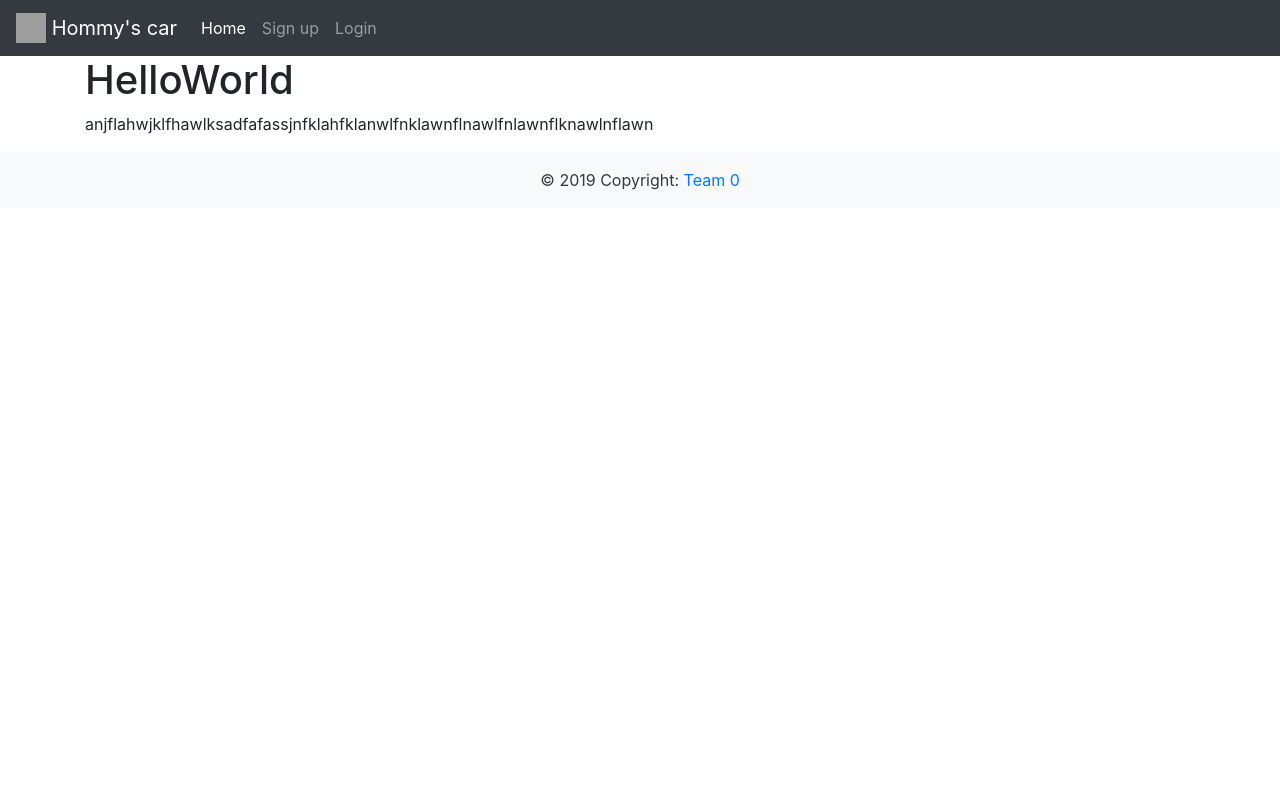
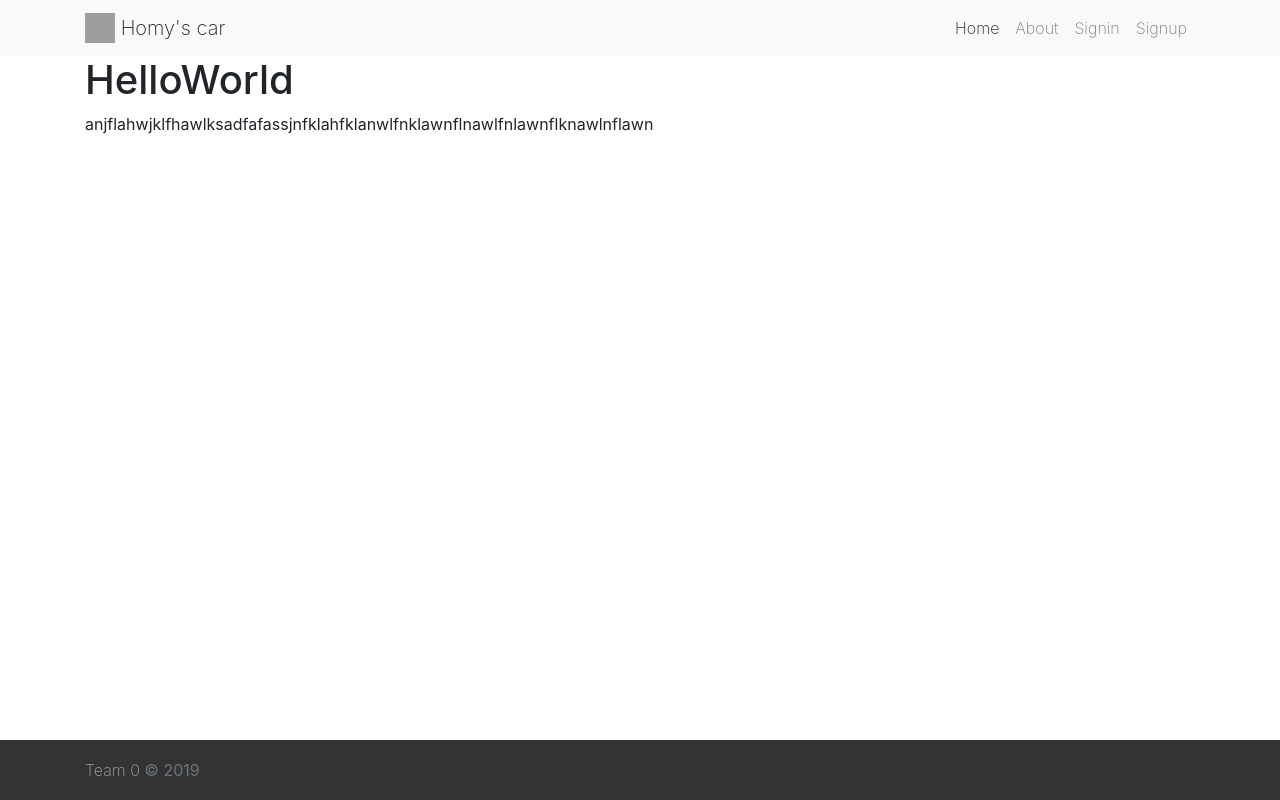
Before and after one commit to zane-keyan/ProgProject2019Sem2, a React (Create React App) app in the folder homys-car/: page / in a window 1280 px wide. Built offline with nearby package versions, Linux system fonts and the light colour scheme; grey boxes are pictures that could not be loaded.

Commit message:
Update navbar, footer

```diff
--- /dev/null
+++ b/homys-car/src/components/footer.css
@@ -0,0 +1,9 @@
+.footer {
+  position: absolute;
+  bottom: 0;
+  width: 100%;
+  height: 60px;
+  line-height: 60px;
+  background-color: #333;
+  display: block;
+}
--- a/homys-car/src/components/footer.jsx
+++ b/homys-car/src/components/footer.jsx
@@ -1,14 +1,35 @@
 import React, { Component } from "react";
+import "./footer.css";
+// class Footer extends Component {
+//   render() {
+//     return (
+//       <footer>
+//         <div className="p-3 mb-2 bg-light text-dark text-center">
+//           © 2019 Copyright:
+//           <a href="https://github.com/Abdosalah/ProgProject2019Sem2"> Team 0</a>
+//         </div>
+//       </footer>
+//     );
+//   }
+// }
+// export default Footer;
+
 class Footer extends Component {
   render() {
     return (
-      <footer>
-        <div className="p-3 mb-2 bg-light text-dark text-center">
-          © 2019 Copyright:
-          <a href="https://github.com/Abdosalah/ProgProject2019Sem2"> Team 0</a>
+      <footer className="footer">
+        <div className="container">
+          <span className="text-muted">
+            <a href="https://github.com/Abdosalah/ProgProject2019Sem2">
+              {" "}
+              Team 0
+            </a>{" "}
+            &#169; {new Date().getFullYear()}
+          </span>
         </div>
       </footer>
     );
   }
 }
+
 export default Footer;
--- a/homys-car/src/components/navbar.css
+++ b/homys-car/src/components/navbar.css
@@ -0,0 +1,7 @@
+.navbar-branch {
+  color: #333;
+}
+a {
+  color: #aaa;
+  font-weight: 200;
+}
--- a/homys-car/src/components/navbar.jsx
+++ b/homys-car/src/components/navbar.jsx
@@ -1,10 +1,12 @@
 import React, { Component } from "react";
 import { Link } from "react-router-dom";
+import "./navbar.css";
 class NavBar extends Component {
   render() {
     return (
-      <nav className="navbar navbar-expand-lg navbar-dark bg-dark">
-        <a className="navbar-brand" href="#">
+      <nav className="navbar navbar-expand-lg navbar-light bg-light">
+        <div className="container">
+          <Link className="navbar-brand" href="#">
             <img
               src="https://getbootstrap.com/docs/4.3/assets/brand/bootstrap-solid.svg"
               className="d-inline-block align-top"
@@ -12,37 +14,36 @@ class NavBar extends Component {
               height="30"
             />
             {"  "}
-          Hommy's car
-        </a>
+            Homy's car
+          </Link>
           <button
             className="navbar-toggler"
             type="button"
             data-toggle="collapse"
-          data-target="#navbarNav"
-          aria-controls="navbarNav"
+            data-target="#navbarNavAltMarkup"
+            aria-controls="navbarNavAltMarkup"
             aria-expanded="false"
             aria-label="Toggle navigation"
           >
             <span className="navbar-toggler-icon" />
           </button>
-        <div className="collapse navbar-collapse" id="navbarNav">
-          <ul className="navbar-nav">
-            <li className="nav-item active">
-              <a className="nav-link" href="#">
+
+          <div className="collapse navbar-collapse" id="navbarNavAltMarkup">
+            <div className="navbar-nav ml-auto">
+              <Link className="nav-item nav-link active" to="/">
                 Home <span className="sr-only">(current)</span>
-              </a>
-            </li>
-            <li className="nav-item">
-              <a className="nav-link" href="#">
-                Sign up
-              </a>
-            </li>
-            <li className="nav-item">
-              <a className="nav-link" href="#">
-                Login
-              </a>
-            </li>
-          </ul>
+              </Link>
+              <Link className="nav-item nav-link" to="/about">
+                About
+              </Link>
+              <Link className="nav-item nav-link" to="/signin">
+                Signin
+              </Link>
+              <Link className="nav-item nav-link" to="/signup">
+                Signup
+              </Link>
+            </div>
+          </div>
         </div>
       </nav>
     );
```
Lines whose indentation alone changed are shown as unchanged.
